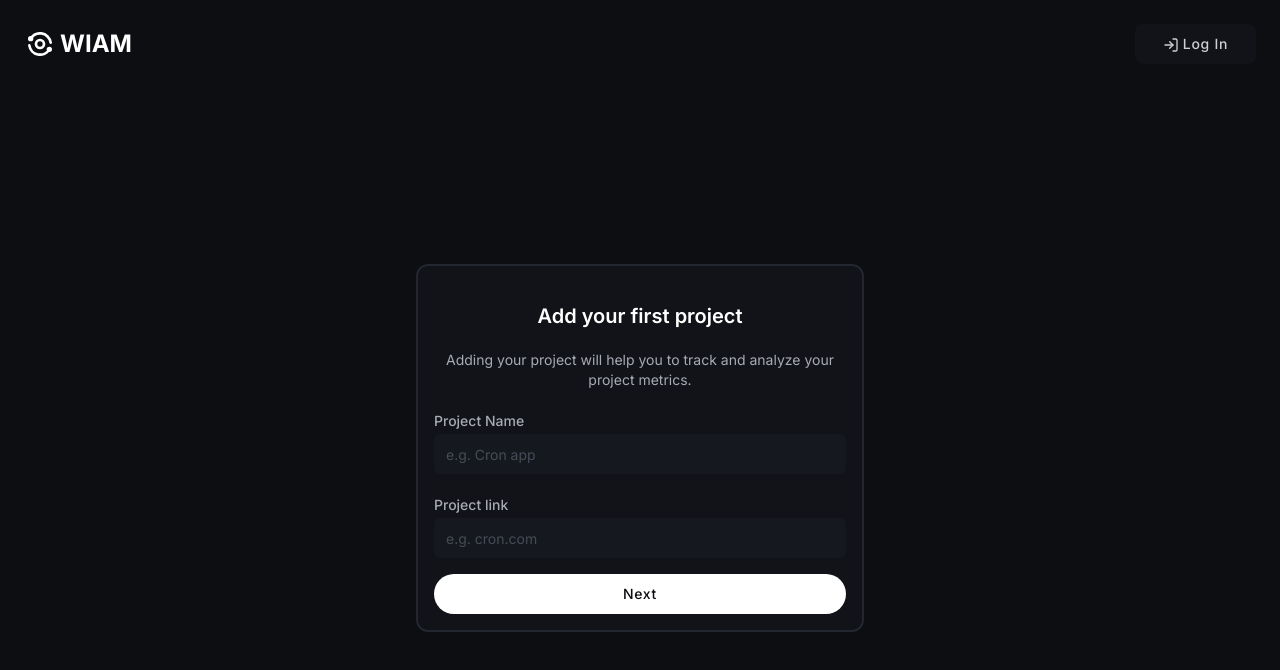
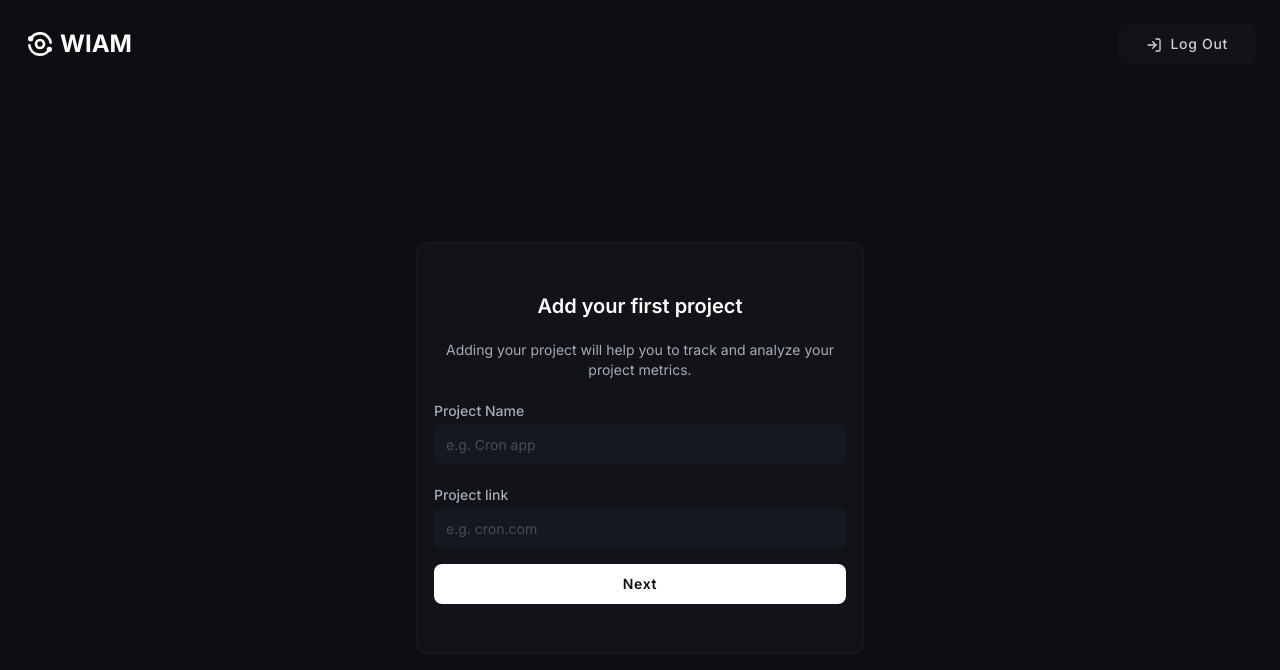
Before and after one commit to glitch-afk/WIAM, a Next.js app: page /register/first-project in a window 1280 px wide. Shown: the top 670 px of the page. Built offline with nearby package versions, Linux system fonts and the light colour scheme.

Commit message:
chore: made site header more reusable
some other minor ui tweaks

```diff
--- a/src/layouts/_onboarding.tsx
+++ b/src/layouts/_onboarding.tsx
@@ -1,22 +1,22 @@
-import React from "react"
+import React, { type ReactNode } from "react"
 
 import { cn } from "@/lib/utils"
-import { Icons } from "@/components/icons"
-import Button from "@/components/ui/button/button"
 import SiteHeader from "./header/_default"
 
 const OnboardingLayout = ({
   children,
   contentClassName,
-}: React.PropsWithChildren<{ contentClassName?: string }>) => {
+  slot,
+}: React.PropsWithChildren<{
+  contentClassName?: string
+  slot: ReactNode
+}>) => {
   return (
     <div className="mx-auto w-full ">
       <header className="w-full mx-auto my-6 container">
         <SiteHeader>
-          <Button size="small" variant="solid" color="gray" shape="rounded">
-            <Icons.arrowUpRight className="w-4 h-4 inline mr-1" />
-            Log In
-          </Button>
+          {/*  */}
+          {slot}
         </SiteHeader>
       </header>
       <main className={cn("mx-auto", contentClassName)}>{children}</main>
--- a/src/pages/index.tsx
+++ b/src/pages/index.tsx
@@ -1,9 +1,23 @@
 import type { ReactElement } from "react"
+import Link from "next/link"
 import DefaultLayout from "@/layouts/_default"
 import type { NextPageWithLayout } from "@/types"
 
 const Home: NextPageWithLayout = () => {
-  return <></>
+  return (
+    <>
+      <Link href="/register" className="underline text-purple-400">
+        Register
+      </Link>
+      <br />
+      <Link
+        href="/register/first-project"
+        className="underline text-purple-400"
+      >
+        Add Project
+      </Link>
+    </>
+  )
 }
 
 Home.getLayout = function getLayout(page: ReactElement) {
--- a/src/pages/register/first-project.tsx
+++ b/src/pages/register/first-project.tsx
@@ -1,14 +1,15 @@
 import React, { type ReactElement } from "react"
 import OnboardingLayout from "@/layouts/_onboarding"
 
+import { Icons } from "@/components/icons"
 import Button from "@/components/ui/button/button"
 import { Input } from "@/components/ui/input"
 import { Label } from "@/components/ui/label"
 
 const AddProject = () => {
   return (
-    <div className="w-full max-w-md rounded-xl border-2 border-brand-400 bg-brand-600 p-4">
-      <h2 className="my-5 text-center text-xl font-semibold">
+    <div className="w-full max-w-md rounded-xl border-2 border-brand-500 bg-brand-600 px-4 py-12">
+      <h2 className="mb-5 text-center text-xl font-semibold">
         Add your first project
       </h2>
       <p className="my-4 text-center text-sm text-brand-100">
@@ -29,7 +30,8 @@ const AddProject = () => {
         variant="solid"
         color="white"
         size="small"
-        className="w-full mt-4"
+        shape="rounded"
+        className="w-full mt-4 font-semibold"
       >
         Next
       </Button>
@@ -37,9 +39,21 @@ const AddProject = () => {
   )
 }
 
+const Slot = () => {
+  return (
+    <Button size="small" variant="solid" color="gray" shape="rounded">
+      <Icons.arrowUpRight className="w-4 h-4 inline mr-2" />
+      Log Out
+    </Button>
+  )
+}
+
 AddProject.getLayout = function getLayout(page: ReactElement) {
   return (
-    <OnboardingLayout contentClassName="flex min-h-[90vh] w-full items-center justify-center">
+    <OnboardingLayout
+      contentClassName="flex min-h-[90vh] w-full items-center justify-center"
+      slot={<Slot />}
+    >
       {page}
     </OnboardingLayout>
   )
--- a/src/pages/register/index.tsx
+++ b/src/pages/register/index.tsx
@@ -11,8 +11,8 @@ import { Label } from "@/components/ui/label"
 
 const RegisterPage = () => {
   return (
-    <div className="w-full max-w-md rounded-xl border-2 border-brand-500 bg-brand-600 p-4">
-      <h2 className="my-5 text-center text-xl font-semibold">
+    <div className="w-full max-w-md rounded-xl border-2 border-brand-500 bg-brand-600 px-6 py-12">
+      <h2 className="mb-5 text-center text-xl font-semibold">
         Create your Account
       </h2>
       {/* signin with google */}
@@ -36,12 +36,17 @@ const RegisterPage = () => {
       <div className="mt-6 grid w-full items-center gap-1.5">
         <Label htmlFor="email">Email Address</Label>
         <Input type="email" id="email" placeholder="mail@example.com" />
-        <Button className="mt-4" color="white" size="small">
+        <Button
+          className="mt-4 font-semibold"
+          color="white"
+          size="small"
+          shape="rounded"
+        >
           Continue with Email
         </Button>
       </div>
 
-      <p className="my-8 text-center text-sm text-brand-100">
+      <p className="mt-8 text-center text-sm text-brand-100">
         You acknowledge that you read, and agree to our&nbsp;
         <span className="font-semibold underline text-brand-100">
           Terms of Service
@@ -55,9 +60,21 @@ const RegisterPage = () => {
   )
 }
 
+const Slot = () => {
+  return (
+    <Button size="small" variant="solid" color="gray" shape="rounded">
+      <Icons.arrowUpRight className="w-4 h-4 inline mr-2" />
+      Log In
+    </Button>
+  )
+}
+
 RegisterPage.getLayout = function getLayout(page: ReactElement) {
   return (
-    <OnboardingLayout contentClassName="flex min-h-[90vh] w-full items-center justify-center">
+    <OnboardingLayout
+      contentClassName="flex min-h-[90vh] w-full items-center justify-center"
+      slot={<Slot />}
+    >
       {page}
     </OnboardingLayout>
   )
```
